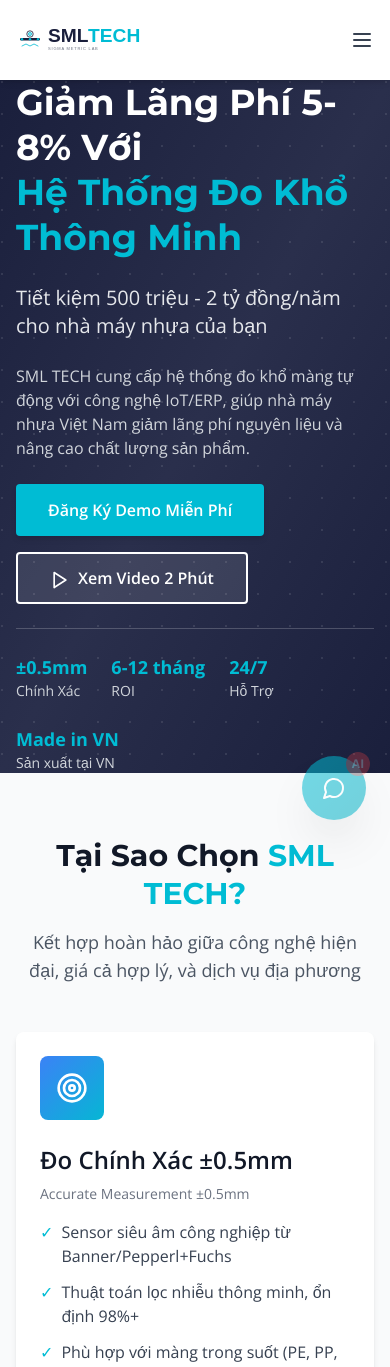
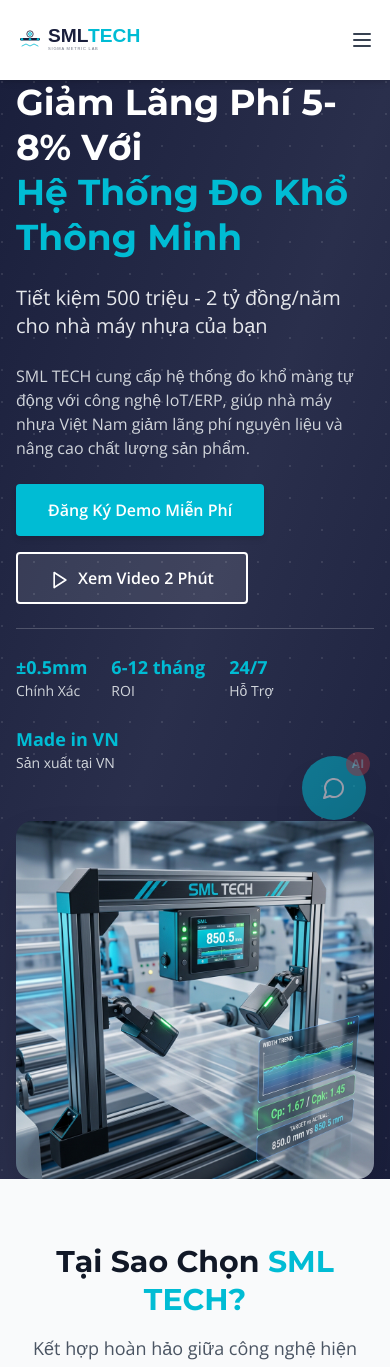
Before and after one commit to vuongminhhuy-ai/SML-Tech, a Next.js app: page / in a window 390 px wide. Shown: the top 1367 px of the page. Built offline with nearby package versions, Linux system fonts and the light colour scheme.

Commit message:
Fix: Show hero product image on mobile devices

```diff
--- a/components/Hero.tsx
+++ b/components/Hero.tsx
@@ -84,7 +84,7 @@
                     </div>
 
                     {/* Right Image/Product */}
-                    <div className="relative hidden lg:block">
+                    <div className="relative">
                         <div className="relative z-10">
                             {/* Professional Product Image */}
                             <div className="rounded-2xl overflow-hidden shadow-2xl">
@@ -96,8 +96,8 @@
                             </div>
                         </div>
 
-                        {/* Floating Dashboard Preview - Using Real Screenshot */}
-                        <div className="absolute -right-8 top-1/2 -translate-y-1/2 rounded-lg shadow-2xl overflow-hidden w-80">
+                        {/* Floating Dashboard Preview - Using Real Screenshot - Desktop Only */}
+                        <div className="hidden lg:block absolute -right-8 top-1/2 -translate-y-1/2 rounded-lg shadow-2xl overflow-hidden w-80">
                             <img
                                 src="/images/dashboard.png"
                                 alt="Real-time Dashboard Preview"
```
